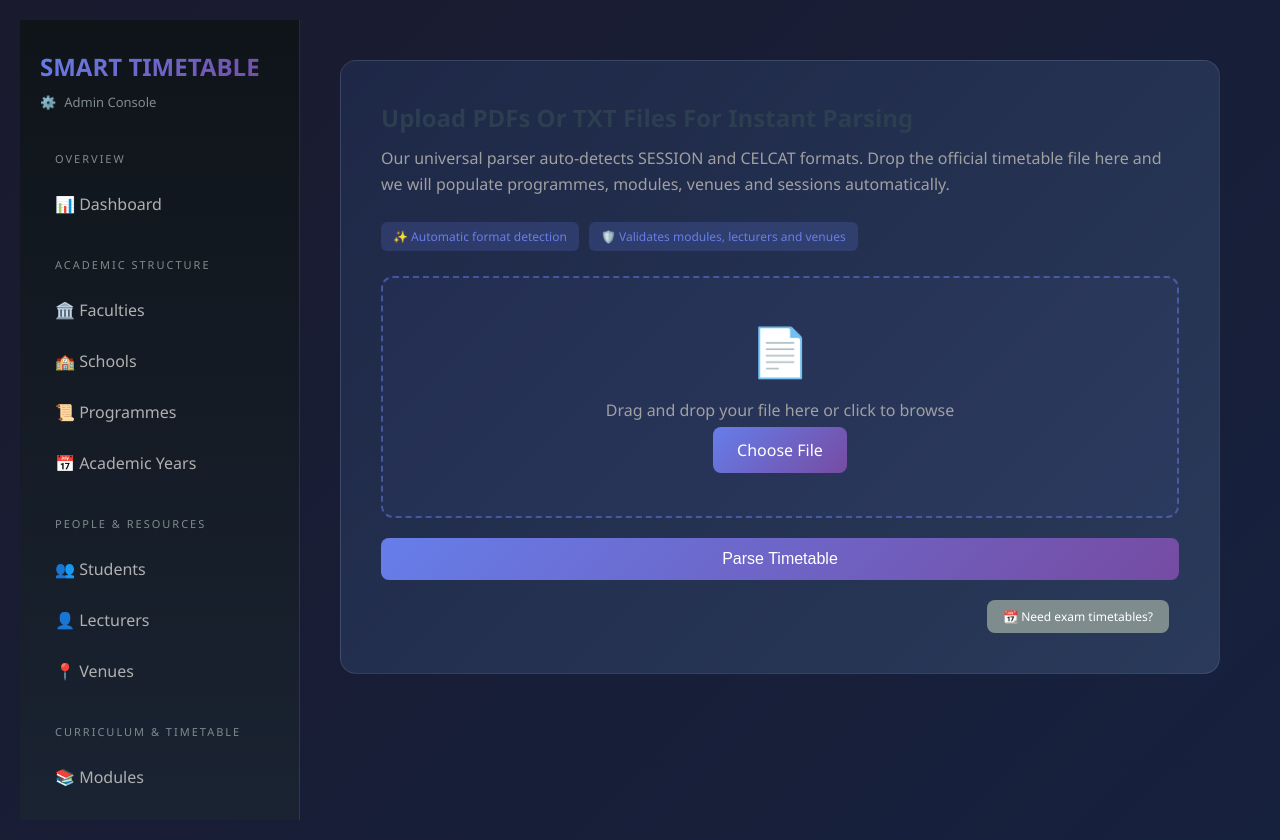
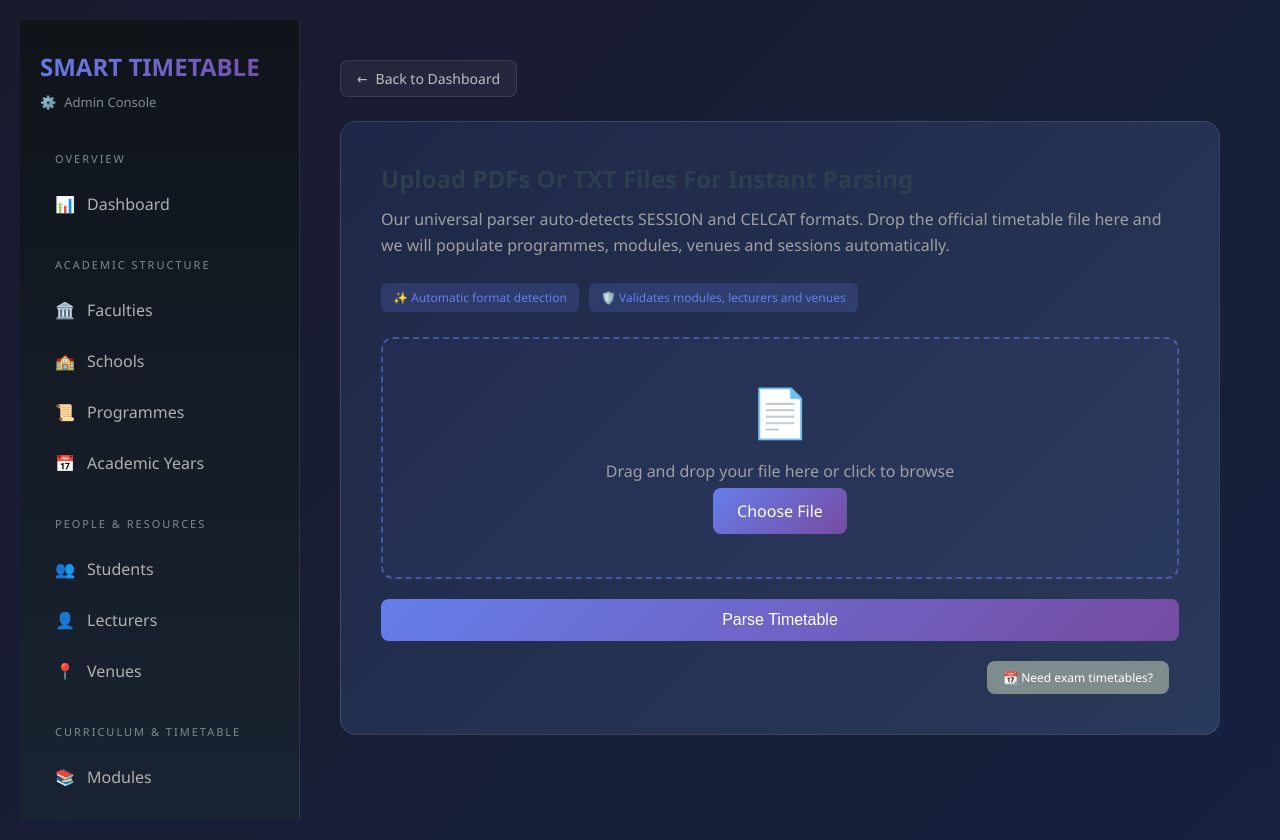
Before and after one commit to ReginalThembaubisi/smart-timetable-system, a PHP site: page /timetable_pdf_parser.php in a window 1280 px wide. Run offline with PHP 8.4, Linux system fonts and the light colour scheme; the visitor is signed in with stand-in values (Sample User, id 1).

Commit message:
Enhance: Add back to dashboard links and consistent sidebar navigation

```diff
--- a/timetable_editor.php
+++ b/timetable_editor.php
@@ -499,6 +499,12 @@ $modules = $pdo->query("SELECT * FROM modules ORDER BY module_code")->fetchAll(P
 
         <!-- Main Content -->
         <div class="main-content">
+            <div style="margin-bottom: 24px;">
+                <a href="dashboard.php" style="display: inline-flex; align-items: center; gap: 8px; color: rgba(255,255,255,0.7); text-decoration: none; font-size: 14px; padding: 8px 16px; background: rgba(255,255,255,0.05); border: 1px solid rgba(255,255,255,0.1); border-radius: 8px; transition: all 0.2s;" onmouseover="this.style.background='rgba(102, 126, 234, 0.1)'; this.style.borderColor='rgba(102, 126, 234, 0.3)'; this.style.color='#667eea';" onmouseout="this.style.background='rgba(255,255,255,0.05)'; this.style.borderColor='rgba(255,255,255,0.1)'; this.style.color='rgba(255,255,255,0.7)';">
+                    <span>←</span>
+                    <span>Back to Dashboard</span>
+                </a>
+            </div>
             <div class="page-header">
                 <h1>Timetable Editor</h1>
                 <p>Edit, update, and manage timetable sessions with bulk operations</p>
--- a/timetable_pdf_parser.php
+++ b/timetable_pdf_parser.php
@@ -564,6 +564,12 @@ function parseTimetableFile($content, $pdo) {
             background: rgba(102, 126, 234, 0.2);
             color: #667eea;
         }
+        .sidebar-nav a i {
+            margin-right: 12px;
+            width: 20px;
+            font-style: normal;
+            font-size: 16px;
+        }
 
         /* Main Content */
         .main-content {
@@ -733,44 +739,50 @@ function parseTimetableFile($content, $pdo) {
             <div class="sidebar-section">
                 <div class="sidebar-section-title">Overview</div>
                 <nav class="sidebar-nav">
-                    <a href="dashboard.php">📊 Dashboard</a>
+                    <a href="dashboard.php"><i>📊</i> Dashboard</a>
                 </nav>
             </div>
 
             <div class="sidebar-section">
                 <div class="sidebar-section-title">Academic Structure</div>
                 <nav class="sidebar-nav">
-                    <a href="#">🏛️ Faculties</a>
-                    <a href="#">🏫 Schools</a>
-                    <a href="#">📜 Programmes</a>
-                    <a href="#">📅 Academic Years</a>
+                    <a href="#"><i>🏛️</i> Faculties</a>
+                    <a href="#"><i>🏫</i> Schools</a>
+                    <a href="#"><i>📜</i> Programmes</a>
+                    <a href="#"><i>📅</i> Academic Years</a>
                 </nav>
             </div>
 
             <div class="sidebar-section">
                 <div class="sidebar-section-title">People & Resources</div>
                 <nav class="sidebar-nav">
-                    <a href="students.php">👥 Students</a>
-                    <a href="admin/lecturers.php">👤 Lecturers</a>
-                    <a href="admin/venues.php">📍 Venues</a>
+                    <a href="students.php"><i>👥</i> Students</a>
+                    <a href="admin/lecturers.php"><i>👤</i> Lecturers</a>
+                    <a href="admin/venues.php"><i>📍</i> Venues</a>
                 </nav>
             </div>
 
             <div class="sidebar-section">
                 <div class="sidebar-section-title">Curriculum & Timetable</div>
                 <nav class="sidebar-nav">
-                    <a href="admin/modules.php">📚 Modules</a>
-                    <a href="admin/timetable.php">➕ Add Session</a>
-                    <a href="timetable_editor.php">✏️ Edit Sessions</a>
-                    <a href="#">📋 View Timetable</a>
-                    <a href="timetable_pdf_parser.php" class="active">📤 Upload Timetable</a>
-                    <a href="admin/exams.php">📆 Exam Timetables</a>
+                    <a href="admin/modules.php"><i>📚</i> Modules</a>
+                    <a href="admin/timetable.php"><i>➕</i> Add Session</a>
+                    <a href="timetable_editor.php"><i>✏️</i> Edit Sessions</a>
+                    <a href="#"><i>📋</i> View Timetable</a>
+                    <a href="timetable_pdf_parser.php" class="active"><i>📤</i> Upload Timetable</a>
+                    <a href="admin/exams.php"><i>📆</i> Exam Timetables</a>
                 </nav>
             </div>
         </div>
 
         <!-- Main Content -->
         <div class="main-content">
+            <div style="margin-bottom: 24px;">
+                <a href="dashboard.php" style="display: inline-flex; align-items: center; gap: 8px; color: rgba(255,255,255,0.7); text-decoration: none; font-size: 14px; padding: 8px 16px; background: rgba(255,255,255,0.05); border: 1px solid rgba(255,255,255,0.1); border-radius: 8px; transition: all 0.2s;" onmouseover="this.style.background='rgba(102, 126, 234, 0.1)'; this.style.borderColor='rgba(102, 126, 234, 0.3)'; this.style.color='#667eea';" onmouseout="this.style.background='rgba(255,255,255,0.05)'; this.style.borderColor='rgba(255,255,255,0.1)'; this.style.color='rgba(255,255,255,0.7)';">
+                    <span>←</span>
+                    <span>Back to Dashboard</span>
+                </a>
+            </div>
             <div class="upload-card">
                 <h2>Upload PDFs Or TXT Files For Instant Parsing</h2>
                 <p>Our universal parser auto-detects SESSION and CELCAT formats. Drop the official timetable file here and we will populate programmes, modules, venues and sessions automatically.</p>
```
